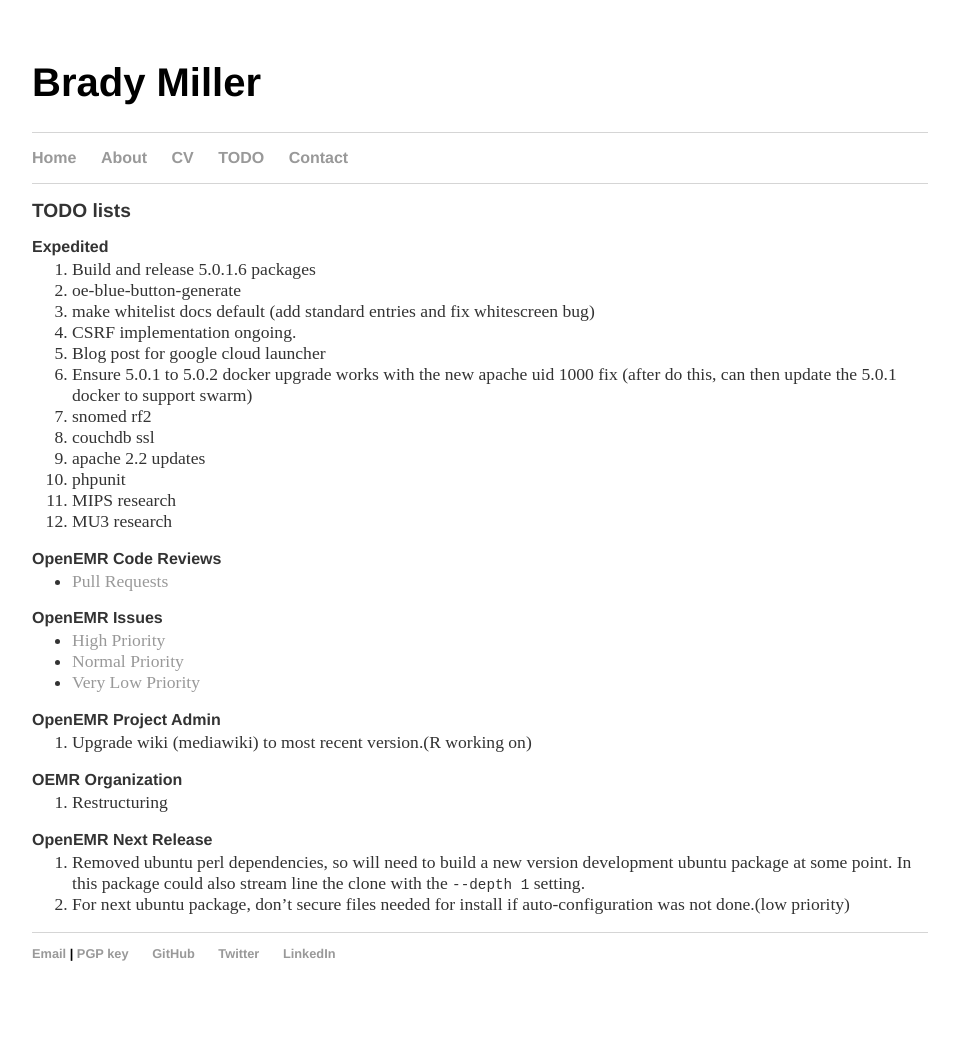
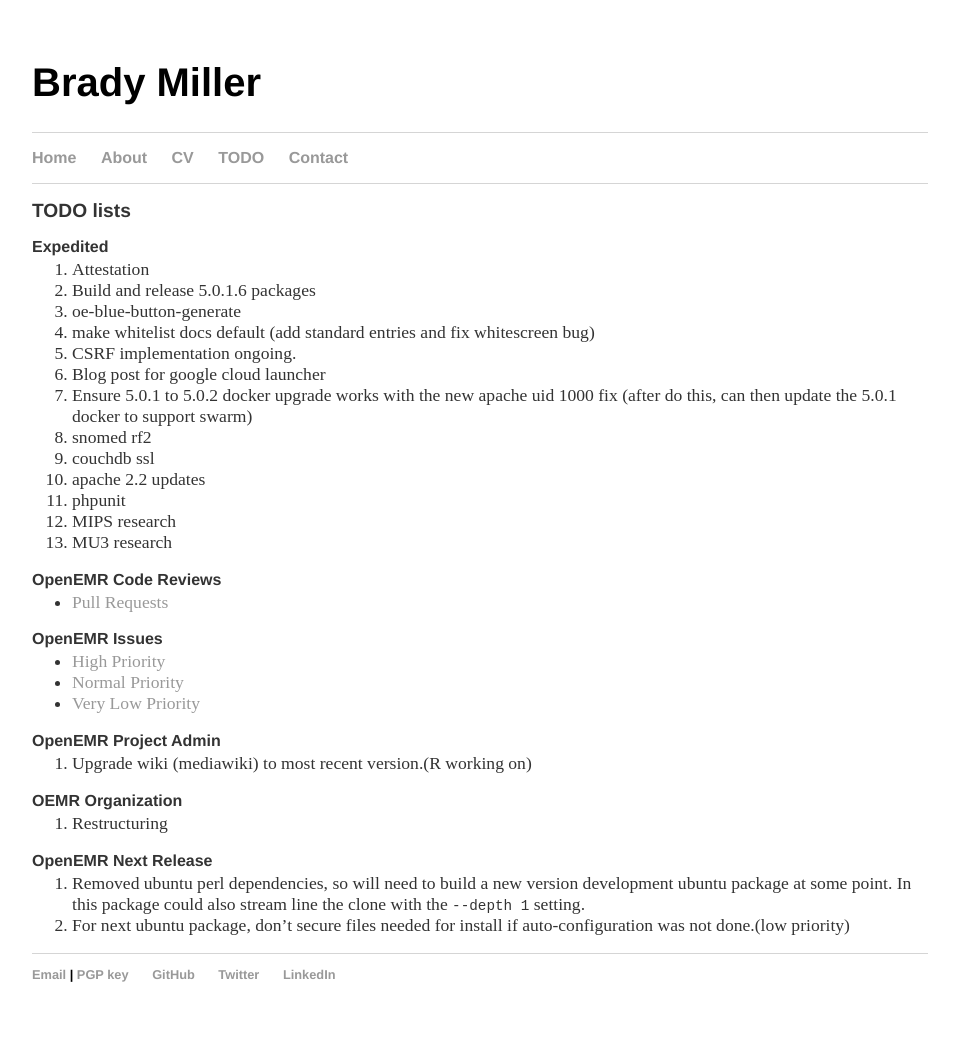
Before and after one commit to bradymiller/bradymiller.github.io, a Jekyll site: the page built from todo/index.md, in a window 1280 px wide. Shown: the whole page, without its empty margins (160-1119 px from the left). Built offline with Jekyll 4.4.1, drawn with Linux system fonts in a browser that asks for light colours; our own code applies the rules of GitHub Pages for plain Markdown files; before the commit the page ends 1021 px from its top, so only the background shows below that.

Commit message:
Update index.md

```diff
--- a/todo/index.md
+++ b/todo/index.md
@@ -4,6 +4,7 @@
 ## TODO lists
 
 ### Expedited
+1. Attestation
 1. Build and release 5.0.1.6 packages
 1. oe-blue-button-generate
 1. make whitelist docs default (add standard entries and fix whitescreen bug)
```
